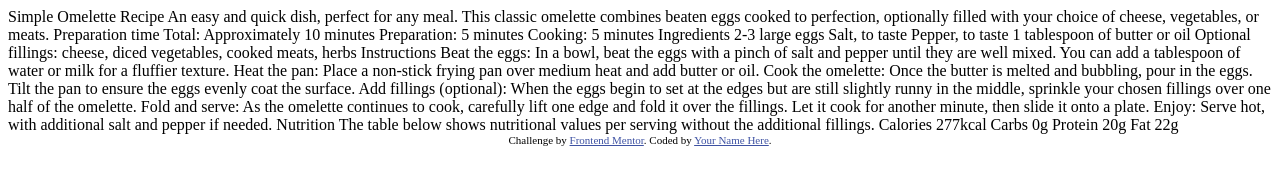
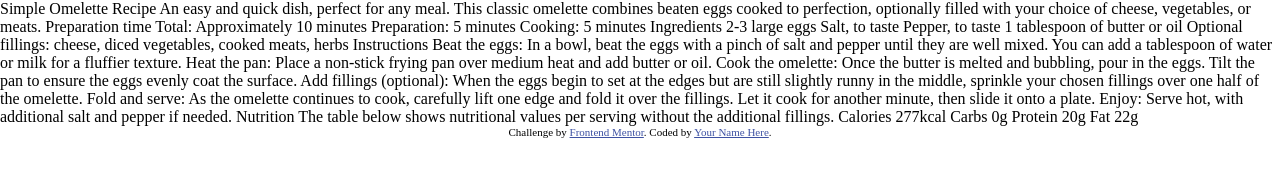
Before and after one commit to michaelr47/Recipe-Page, a plain HTML site: page index.html in a window 1280 px wide. Drawn offline with Linux system fonts and the light colour scheme.

Commit message:
linked css file, css reset

```diff
--- a/index.html
+++ b/index.html
@@ -2,16 +2,12 @@
 <html lang="en">
 <head>
   <meta charset="UTF-8">
-  <meta name="viewport" content="width=device-width, initial-scale=1.0"> <!-- displays site properly based on user's device -->
+  <meta name="viewport" content="width=device-width, initial-scale=1.0">
+  <link rel="icon" type="image/png" sizes="32x32" href="./assets/images/favicon-32x32.png">
+  <link rel="stylesheet" href="./styles.css">
+  <title>Recipe page</title>
+  <style>
 
-  <link rel="icon" type="image/png" sizes="32x32" href="./assets/images/favicon-32x32.png">
-
-  <title>Frontend Mentor | Recipe page</title>
-
-  <!-- Feel free to remove these styles or customise in your own stylesheet 👍 -->
-  <style>
-    .attribution { font-size: 11px; text-align: center; }
-    .attribution a { color: hsl(228, 45%, 44%); }
   </style>
 </head>
 <body>
--- a/styles.css
+++ b/styles.css
@@ -36,3 +36,13 @@ The designs were created to the following widths:
 
 - Family: [Outfit](https://fonts.google.com/specimen/Outfit)
 - Weights: 400, 600, 700 */
+
+
+.attribution { font-size: 11px; text-align: center; }
+.attribution a { color: hsl(228, 45%, 44%); }
+
+* {
+    margin: 0px;
+    padding: 0px;
+    box-sizing: border-box;
+}
```
